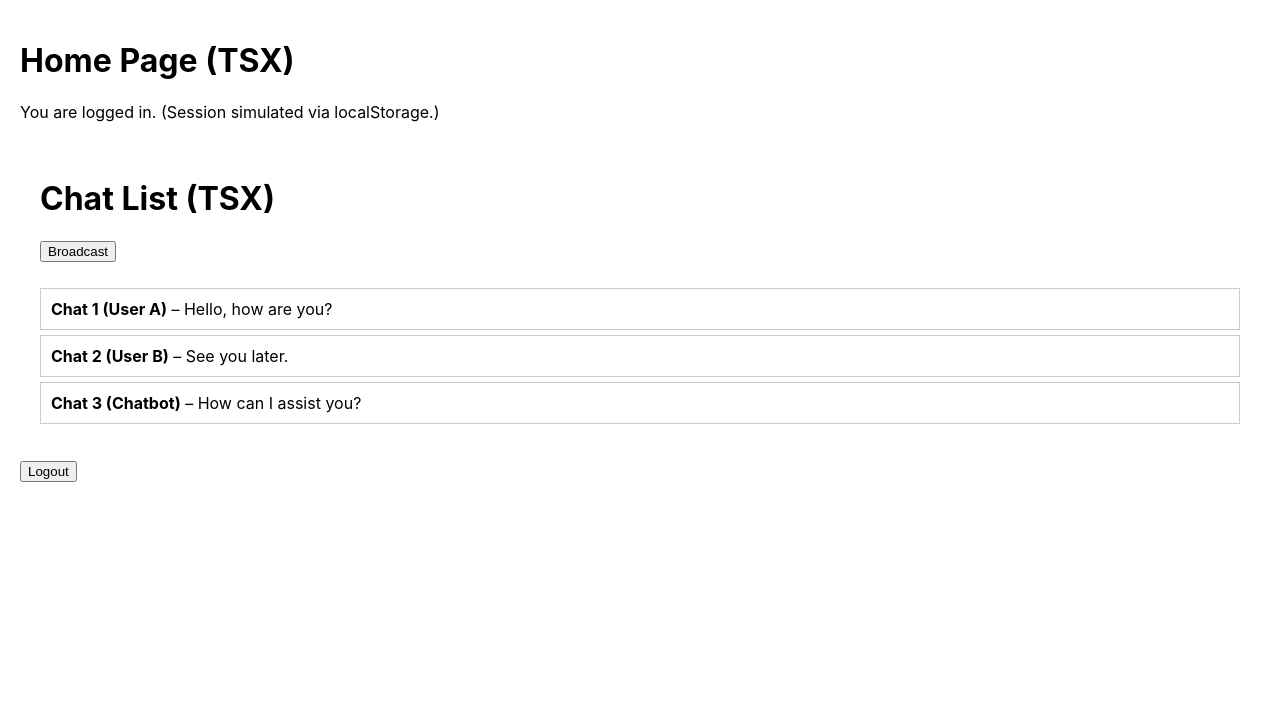
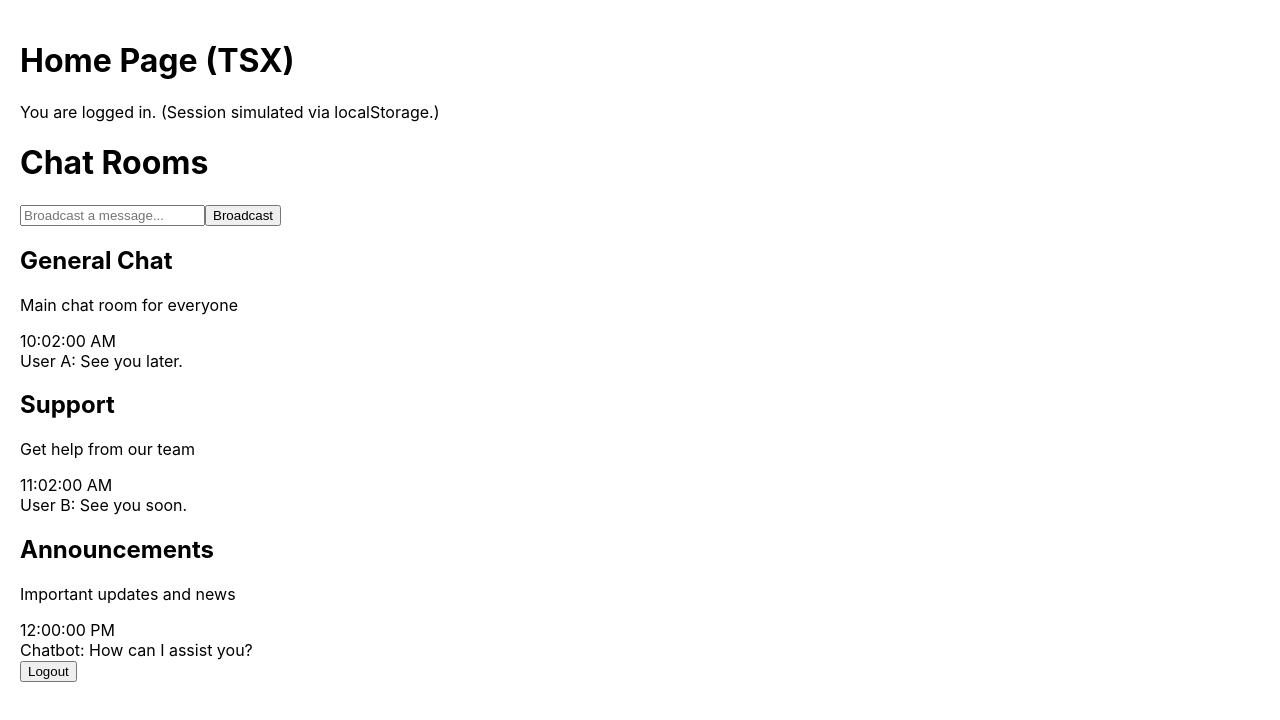
Before and after one commit to RPWPA/ChatApp, a React (Create React App) app: page / in a window 1280 px wide. Shown: the top 720 px of the page. Built offline with nearby package versions, Linux system fonts and the light colour scheme; sample sign-in values are in the browser's storage.

Commit message:
In ChatList, we now display the last message written.

```diff
--- a/src/App.tsx
+++ b/src/App.tsx
@@ -2,7 +2,7 @@ import React, { useEffect } from "react";
 import { BrowserRouter, Routes, Route, useNavigate, useLocation } from "react-router-dom";
 import Login from "./pages/login/Login";
 import Home from "./pages/home/Home";
-import ChatList from "./pages/chat/ChatList";
+import { ChatList } from "./pages/chat/ChatList";
 import ChatRoom from "./pages/chat/ChatRoom";
 
 function App() {
--- a/src/pages/chat/ChatList.tsx
+++ b/src/pages/chat/ChatList.tsx
@@ -1,106 +1,100 @@
-import React, { useState } from "react";
+import { useState } from "react";
 import { useNavigate } from "react-router-dom";
-import { useDispatch } from 'react-redux';
+import { useDispatch, useSelector } from 'react-redux';
 import { broadcastMessage } from '../../slices/chatSlice';
+import { RootState } from '../../store/store';
+import type { Message, ChatState } from '../../slices/chatSlice';
 
 // Simulated chat list (in a real app, you'd fetch this from an API or a store)
-const chatList = [
-  { id: 1, name: "Chat 1 (User A)", lastMessage: "Hello, how are you?" },
-  { id: 2, name: "Chat 2 (User B)", lastMessage: "See you later." },
-  { id: 3, name: "Chat 3 (Chatbot)", lastMessage: "How can I assist you?" }
+const chats = [
+  { id: "1", name: "General Chat", description: "Main chat room for everyone" },
+  { id: "2", name: "Support", description: "Get help from our team" },
+  { id: "3", name: "Announcements", description: "Important updates and news" },
 ];
 
-function ChatList() {
+export const ChatList = () => {
   const navigate = useNavigate();
   const dispatch = useDispatch();
-  const [broadcastMode, setBroadcastMode] = useState(false);
-  const [selectedChats, setSelectedChats] = useState<number[]>([]);
-  const [showBroadcastModal, setShowBroadcastModal] = useState(false);
   const [broadcastText, setBroadcastText] = useState("");
+  const chatState = useSelector((state: RootState) => state.chat as ChatState);
 
-  const handleChatClick = (chatId: number) => {
-    if (broadcastMode) {
-      // Toggle selection (for broadcast)
-      if (selectedChats.includes(chatId)) {
-         setSelectedChats(selectedChats.filter(id => id !== chatId));
-      } else {
-         setSelectedChats([...selectedChats, chatId]);
-      }
-    } else {
-      // Navigate to chat room (e.g. /chat/1)
-      navigate(`/chat/${chatId}`);
+  const handleChatClick = (chatId: string) => {
+    navigate(`/chat/${chatId}`);
+  };
+
+  const handleBroadcast = () => {
+    if (broadcastText.trim()) {
+      dispatch(broadcastMessage({
+        chatIds: chats.map(chat => chat.id),
+        message: {
+          sender: "System",
+          text: broadcastText,
+          timestamp: new Date().toISOString(),
+        }
+      }));
+      setBroadcastText("");
     }
   };
 
-  const handleBroadcastClick = () => {
-    if (broadcastMode) {
-      // If already in broadcast mode, open modal (if at least one chat is selected)
-      if (selectedChats.length > 0) {
-         setShowBroadcastModal(true);
-      } else {
-         alert("Please select at least one chat to broadcast.");
-      }
-    } else {
-      // Toggle broadcast mode (multi-select)
-      setBroadcastMode(true);
-    }
-  };
-
-  const handleBroadcastSubmit = (e: React.FormEvent) => {
-    e.preventDefault();
-    if (broadcastText.trim() === "") {
-      alert("Broadcast message cannot be empty.");
-      return;
-    }
-    dispatch(broadcastMessage({
-      chatIds: selectedChats.map(String),
-      message: {
-        sender: "You",
-        text: broadcastText,
-        timestamp: new Date().toISOString(),
-      },
-    }));
-    setBroadcastText("");
-    setShowBroadcastModal(false);
-    setBroadcastMode(false);
-    setSelectedChats([]);
+  // Get the last message for a specific chat
+  const getLastMessage = (chatId: string): Message | undefined => {
+    const chatMessages = chatState[chatId] || [];
+    return chatMessages[chatMessages.length - 1];
   };
 
   return (
-    <div style={{ padding: "20px" }}>
-      <h1> Chat List (TSX) </h1>
-      <button onClick={handleBroadcastClick} style={{ marginBottom: "10px" }}>
-        {broadcastMode ? `Broadcast (Selected: ${selectedChats.length})` : "Broadcast"}
-      </button>
-      <ul style={{ listStyle: "none", padding: 0 }}>
-        {chatList.map((chat) => (
-          <li
-            key={chat.id}
-            onClick={() => handleChatClick(chat.id)}
-            style={{ padding: "10px", border: "1px solid #ccc", marginBottom: "5px", cursor: "pointer", backgroundColor: (broadcastMode && selectedChats.includes(chat.id)) ? "#e0e0e0" : "white" }}
+    <div className="flex flex-col h-full">
+      <div className="p-4 border-b">
+        <h1 className="text-2xl font-bold mb-4">Chat Rooms</h1>
+        <div className="flex gap-2">
+          <input
+            type="text"
+            value={broadcastText}
+            onChange={(e) => setBroadcastText(e.target.value)}
+            placeholder="Broadcast a message..."
+            className="flex-1 px-4 py-2 border rounded-lg focus:outline-none focus:ring-2 focus:ring-blue-500"
+          />
+          <button
+            onClick={handleBroadcast}
+            className="px-4 py-2 bg-blue-500 text-white rounded-lg hover:bg-blue-600 focus:outline-none focus:ring-2 focus:ring-blue-500"
           >
-            <strong>{chat.name}</strong> – {chat.lastMessage}
-          </li>
-        ))}
-      </ul>
-      {showBroadcastModal && (
-        <div style={{ position: "fixed", top: "50%", left: "50%", transform: "translate(-50%, -50%)", padding: "20px", border: "1px solid #ccc", backgroundColor: "white", zIndex: 1000 }}>
-          <h2>Broadcast Message</h2>
-          <form onSubmit={handleBroadcastSubmit}>
-            <textarea
-              value={broadcastText}
-              onChange={(e) => setBroadcastText(e.target.value)}
-              placeholder="Enter broadcast message (e.g. 'Hello everyone!')"
-              rows={3}
-              style={{ width: "100%", marginBottom: "10px" }}
-            />
-            <button type="submit"> Send Broadcast </button>
-            <button type="button" onClick={() => { setShowBroadcastModal(false); setBroadcastText(""); }} style={{ marginLeft: "10px" }}> Cancel </button>
-          </form>
+            Broadcast
+          </button>
         </div>
-      )}
+      </div>
+
+      <div className="flex-1 overflow-y-auto p-4">
+        <div className="space-y-4">
+          {chats.map((chat) => {
+            const lastMessage = getLastMessage(chat.id);
+            return (
+              <div
+                key={chat.id}
+                onClick={() => handleChatClick(chat.id)}
+                className="p-4 border rounded-lg cursor-pointer hover:bg-gray-50 transition-colors"
+              >
+                <div className="flex justify-between items-start">
+                  <div>
+                    <h2 className="text-lg font-semibold">{chat.name}</h2>
+                    <p className="text-sm text-gray-600">{chat.description}</p>
+                  </div>
+                  {lastMessage && (
+                    <div className="text-sm text-gray-500">
+                      {new Date(lastMessage.timestamp).toLocaleTimeString()}
+                    </div>
+                  )}
+                </div>
+                {lastMessage && (
+                  <div className="mt-2 text-sm text-gray-600 truncate">
+                    <span className="font-medium">{lastMessage.sender}: </span>
+                    {lastMessage.text}
+                  </div>
+                )}
+              </div>
+            );
+          })}
+        </div>
+      </div>
     </div>
   );
-}
-
-export default ChatList;
+};
--- a/src/pages/home/Home.tsx
+++ b/src/pages/home/Home.tsx
@@ -1,6 +1,6 @@
 import React, { useEffect } from "react";
 import { BrowserRouter, Routes, Route, useNavigate, useLocation } from "react-router-dom";
-import ChatList from "../chat/ChatList";
+import {ChatList} from "../chat/ChatList";
 
 export default function Home() {
   const navigate = useNavigate();
```
